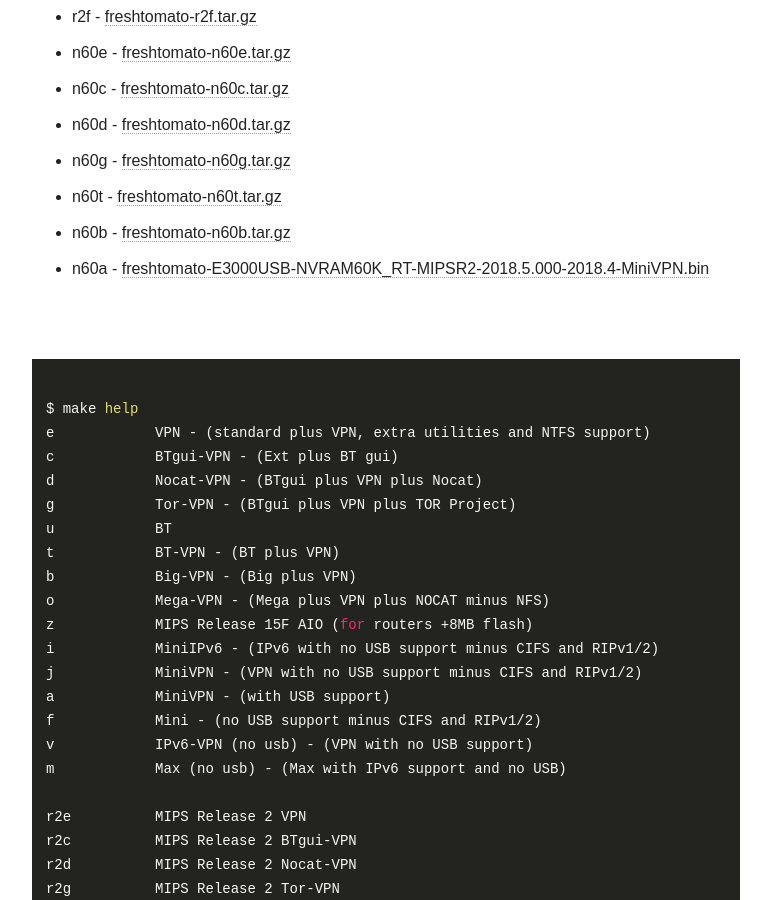
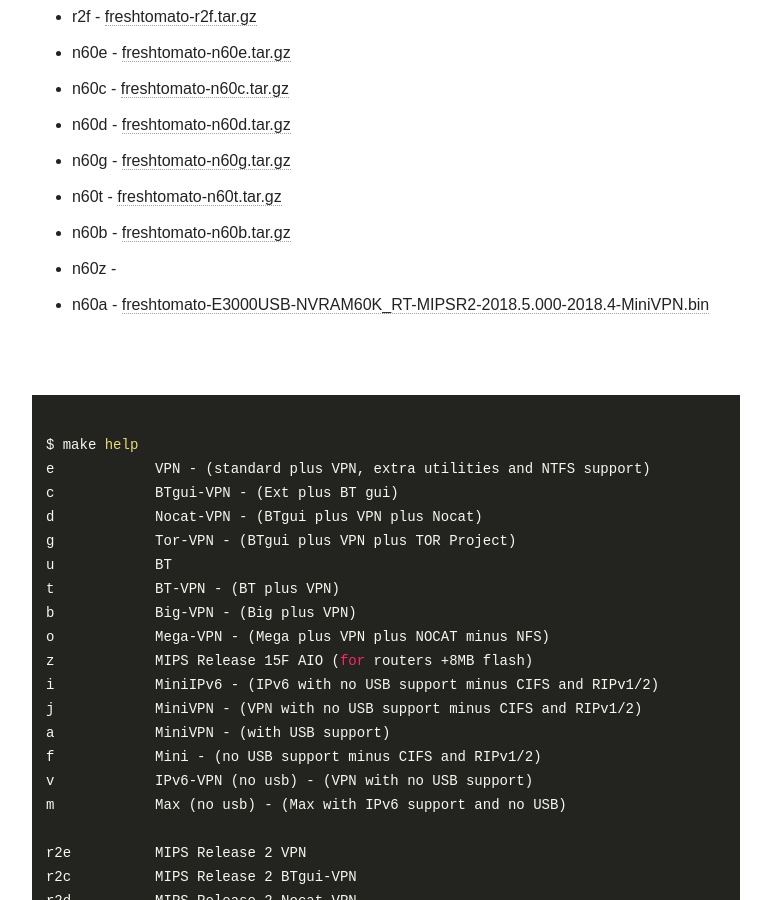
Before and after one commit to oglopss/freshtomato-mips-ci-jekyll, a Jekyll site: the page built from index.html, in a window 1280 px wide and 900 px high, scrolled down 1675 px. Shown: the whole window, without its empty margins (254-1025 px from the left). Built offline with Jekyll 4.4.1, drawn with Linux system fonts in a browser that asks for light colours; nearby versions of some CDN libraries.

Commit message:
Travis build 42 n60z pushed to gh-pages

```diff
--- a/_data/ss.yml
+++ b/_data/ss.yml
@@ -37,3 +37,4 @@
   - 0034 n60g freshtomato-n60g.tar.gz
   - 0036 n60b freshtomato-n60b.tar.gz
   - 0039 n60a freshtomato-E3000USB-NVRAM60K_RT-MIPSR2-2018.5.000-2018.4-MiniVPN.bin
+  - 0038 n60z
```
